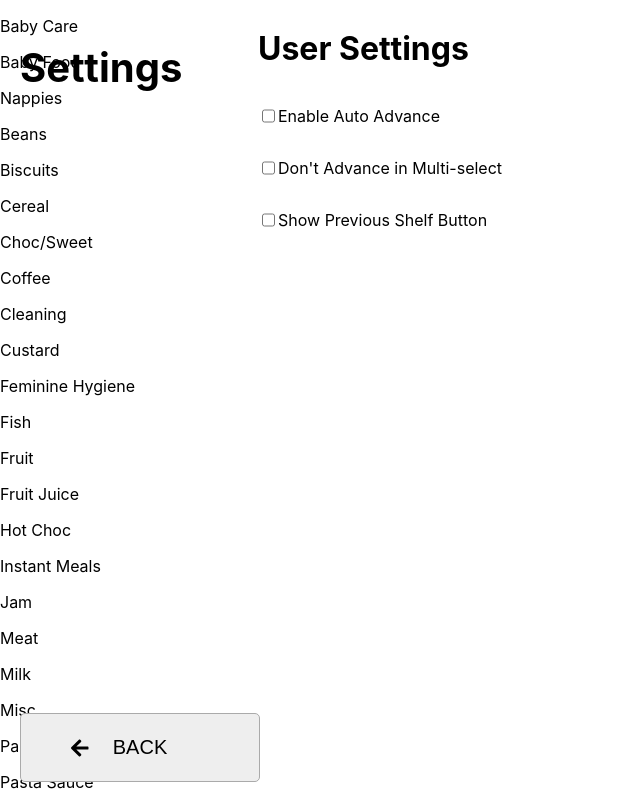
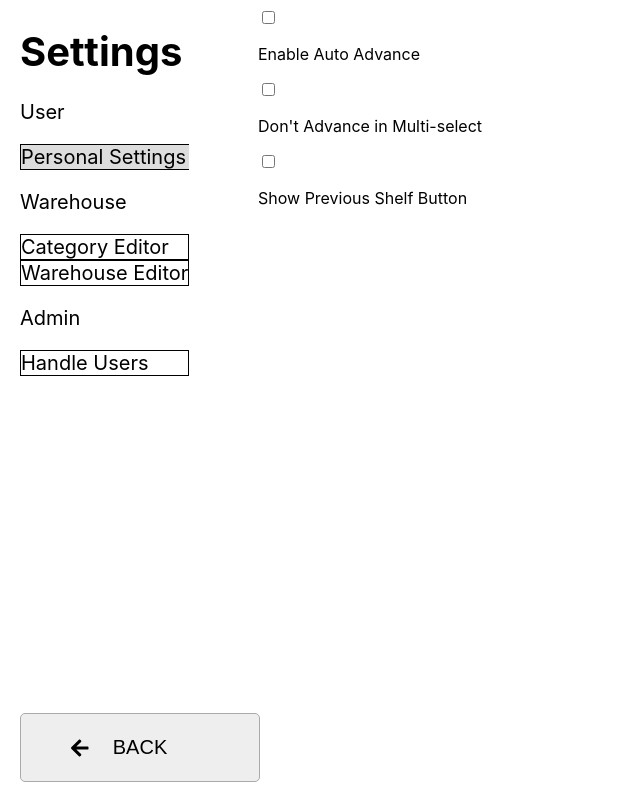
Before and after one commit to Kacper-Lubisz/TrayMaster, a React (Create React App) app: page / in a window 1280 px wide. Both pictures are taken after a click on the button "SETTINGS". Shown: the top 800 px of the page, without its empty margins (0-640 px from the left). Built offline with nearby package versions, Linux system fonts and the light colour scheme.

Commit message:
Basic functionality in category editor

```diff
--- a/package.json
+++ b/package.json
@@ -27,6 +27,7 @@
     "pepjs": "^0.5.2",
     "react": "^16.12.0",
     "react-dom": "^16.12.0",
+    "react-input-number": "^5.0.18",
     "react-router-dom": "^5.1.2",
     "react-scripts": "^3.3.0",
     "reactjs-popup": "^1.5.0",
--- a/src/components/CategoryEditor.tsx
+++ b/src/components/CategoryEditor.tsx
@@ -2,6 +2,8 @@ import classNames from "classnames";
 import React from "react";
 import {User} from "../core/Firebase";
 import {Category} from "../core/WarehouseModel";
+
+import "../styles/settings.scss";
 import "./styles/_categoryeditor.scss";
 
 
@@ -12,11 +14,20 @@ interface CategoryEditorProps {
 
 
 interface CategoryEditorState {
-    catSelected?: Category;
-    isCatSelected: boolean;
+    catSelected: Category;
     showEditCat: boolean;
     addCategory: boolean;
+    catName: string;
+    catShortName?: string;
+    catLow: number;
+    catHigh: number;
+    newCat: boolean;
 }
+
+/**
+ * This class displays all categories in the warehouse, lets the user
+ * edit and delete existing categories, and add new ones
+ */
 
 export class CategoryEditor extends React.Component<CategoryEditorProps, CategoryEditorState> {
 
@@ -24,56 +35,160 @@ export class CategoryEditor extends React.Component<CategoryEditorProps, Categor
         super(props);
 
         this.state = {
-            isCatSelected: false,
-            showEditCat: false,
+            showEditCat: true,
             addCategory: false,
+            catSelected: this.props.categories[0],
+            catName: this.props.categories[0].name,
+            catShortName: this.props.categories[0].shortName ? this.props.categories[0].shortName : undefined,
+            catLow: 0,
+            catHigh: 20,
+            newCat: false
         };
     }
 
+    /**
+     * Is called when user selects a category in the list
+     * Changes state values to display corresponding category
+     * in editor
+     * @param cat
+     */
     private selectCategory(cat: Category): void {
-        this.setState({catSelected: cat});
+        /**
+         * TODO change low/high stock to db when added there
+         */
+        if (this.checkIfCatChanged()) {
+            //popup, choose continue with, without saving or cancel
+        } else {
+            this.setState(state => ({
+                ...state,
+                catSelected: cat,
+                showEditCat: true,
+                catName: cat.name,
+                catShortName: cat.shortName ? cat.shortName : "",
+                catLow: 4,
+                catHigh: 20
+            }));
+        }
+    }
+
+    /**
+     * Creates the right-hand side of the screen
+     * Displays content of categories and allows user to edit them
+     */
+    private editCategory(): any {
+        return <div className="edit-category">
+            <h2>Edit {this.state.catSelected.name}</h2>
+            <h4>Name</h4>
+            <input type="text"
+                   value={this.state.catName}
+                   onChange={e => this.setState({...this.state, catName: e.target.value})}
+            />
+            <h4>Short Name</h4>
+            <input type="text"
+                   value={this.state.catShortName}
+                   onChange={e => this.setState({...this.state, catShortName: e.target.value})}/>
+            <h4>Low Stock Level</h4>
+
+            <button className="plus-minus-btns"
+                    onClick={() => {
+                        if (this.state.catLow < this.state.catHigh) {
+                            this.setState(state => ({
+                                ...state, catLow: (state.catLow + 1)
+                            }));
+                        }
+                    }}>
+                +
+            </button>
+            <p>{this.state.catLow} trays</p>
+            <button className="plus-minus-btns"
+                    onClick={() => {
+                        if (this.state.catLow > 0) {
+                            this.setState(state => ({
+                                ...state,
+                                catLow: (state.catLow - 1)
+                            }));
+                        }
+                    }}>
+                -
+            </button>
+
+            <h4>High Stock Level</h4>
+            <button className="plus-minus-btns"
+                    onClick={() => this.setState(state => ({
+                        ...state, catHigh: (state.catHigh + 1)
+                    }))}>
+                +
+            </button>
+            <p>{this.state.catHigh} trays</p>
+            <button className="plus-minus-btns"
+                    onClick={() => {
+                        if (this.state.catHigh > this.state.catLow) {
+                            this.setState(state => ({
+                                ...state,
+                                catHigh: (state.catHigh - 1)
+                            }));
+                        }
+                    }}>
+                -
+            </button>
+            <br/>
+            <button>Delete Category</button>
+            <button>Cancel</button>
+            <button onClick={() => this.saveCategory.bind(this)}>Save</button>
+
+        </div>;
+    }
+
+    /**
+     * Is called if user clicks button to add a new category
+     */
+    private addCategory(): void {
+        /**
+         * Open fields to add new category
+         * Create new index??
+         */
+        this.setState(state => ({
+            ...state,
+            newCat: true,
+            catName: "",
+            catShortName: "",
+            catLow: 0,
+            catHigh: 3
+        }));
+    }
+
+    /**
+     * Checks if any of the fields in the currently displayed category has changed
+     */
+    checkIfCatChanged(): boolean {
+        /**
+         * change low and high to db
+         */
+        if (this.state.catSelected.name !== this.state.catName
+            || this.state.catSelected.shortName !== this.state.catShortName
+            || this.state.catLow !== this.state.catLow
+            || this.state.catHigh !== this.state.catHigh) {
+            return true;
+        } else {
+            return false;
+        }
+
+    }
+
+    /**
+     *Saves changes to categories
+     */
+    private saveCategory(): void {
+        if (this.checkIfCatChanged()) {
+            //save values to db
+        }
     }
 
 
-    private deleteCategory(): void {
-        console.log(this.state.catSelected);
-        /**
-         *Check if any tray is using category
-         * If no:
-         * Display dialog asking "Are you sure you want to delete?"
-         * If yes:
-         * Let user know
-         *      option to cancel
-         *      option to change all to other category
-         *      else they are left with no category
-         */
-    }
-
-    private editCategory(): any {
-
-        /**
-         * Change
-         *      name of category
-         *      short name??
-         *      low stock warning
-         * everything should be returned
-         */
-        return <div>
-            <p>Pressed Edit</p>
-        </div>;
-    }
-
-    private addCategory(): void {
-        /**
-         * Open fields to add new category
-         */
-    }
-
-//delete and edit should only be clickable when a category is chosen
     render(): React.ReactNode {
 
-        return <div className="categoryEditor">
-            <div className="listCategories">
+        return <div className="settings-setting">
+            <div className="list-categories">
                 {this.props.categories.map((cat: Category) => {
                         return <div className="category" key={cat.name}><p
                             onClick={() => this.selectCategory(cat)}>{cat.name}</p>
@@ -82,22 +197,9 @@ export class CategoryEditor extends React.Component<CategoryEditorProps, Categor
                 )}
             </div>
             <div className="cat-editor-btns">
-                <button
-                    className={classNames("cat-editor-btn", {
-                        "cat-selected": this.state.catSelected
-                    })} onClick={() => this.setState({...this.state, showEditCat: true})}>
-                    Edit
-                </button>
-                <button className={classNames("cat-editor-btn", {
-                    "cat-selected": this.state.catSelected
-                })} onClick={() => this.deleteCategory()}>Delete
-                </button>
-                <button onClick={() => this.addCategory()}>Add Category</button>
+                <button className="add-cat-btn" onClick={() => this.addCategory.bind(this)}>Add Category</button>
             </div>
-            <div className="editCategory">
-                {this.state.showEditCat &&
-                this.editCategory()}
-            </div>
+            {this.editCategory()}
             <div>
 
             </div>
--- /dev/null
+++ b/src/components/UserSettings.tsx
@@ -0,0 +1,61 @@
+import React from "react";
+import {User} from "../core/Firebase/Authentication";
+
+import "../styles/settings.scss";
+
+
+interface UserSettingsProps {
+    user: User;
+}
+
+export class UserSettings extends React.Component<UserSettingsProps, any> {
+
+
+    render(): React.ReactNode {
+        const settings: {
+            get: () => boolean;
+            set: (value: boolean) => void;
+            label: string;
+        }[] = [
+            {
+                get: () => this.props.user.enableAutoAdvance,
+                set: (value: boolean) => this.props.user.enableAutoAdvance = value,
+                label: "Enable Auto Advance"
+            }, {
+                get: () => this.props.user.onlySingleAutoAdvance,
+                set: (value: boolean) => this.props.user.onlySingleAutoAdvance = value,
+                label: "Don't Advance in Multi-select"
+            }, {
+                get: () => this.props.user.showPreviousShelfButton,
+                set: (value: boolean) => this.props.user.showPreviousShelfButton = value,
+                label: "Show Previous Shelf Button"
+            }
+        ];
+        return (
+            <div>
+            {
+                settings.map(setting =>
+                    <div className="settings-setting" key={setting.label}
+                         onClick={() => {
+                             setting.set(!setting.get());
+                             this.forceUpdate();
+                         }}>
+                        <input
+                            type="checkbox"
+                            checked={setting.get()}
+                            onChange={async e => {
+                                setting.set(e.target.checked);
+                                await this.props.user.stage(true, true);
+                                this.forceUpdate();
+                            }}
+                        />
+                        <p>{setting.label}</p>
+                    </div>
+                )}
+            </div>
+
+    )
+        ;
+    }
+
+}
--- a/src/pages/SettingsPage.tsx
+++ b/src/pages/SettingsPage.tsx
@@ -1,8 +1,10 @@
 import {faArrowLeft} from "@fortawesome/free-solid-svg-icons";
 import {FontAwesomeIcon} from "@fortawesome/react-fontawesome";
+import classNames from "classnames";
 import React from "react";
 import {RouteComponentProps, withRouter} from "react-router-dom";
 import {CategoryEditor} from "../components/CategoryEditor";
+import {UserSettings} from "../components/UserSettings";
 import {Dialog} from "../core/Dialog";
 import {User} from "../core/Firebase/Authentication";
 import {Warehouse} from "../core/WarehouseModel/Layers/Warehouse";
@@ -15,71 +17,98 @@ interface SettingsProps {
     user: User;
 }
 
+interface SettingsState {
+    currentTab: Tab;
+}
+
+type Tab = "personal" | "wh-edit" | "cat-edit" | "handle-users";
+
+
 /**
  * RouteComponentProps enables the history.push to change paths
  * TODO change paths when those screens are added
  */
-class SettingsPage extends React.Component<RouteComponentProps & SettingsProps, any> {
+class SettingsPage extends React.Component<RouteComponentProps & SettingsProps, SettingsState> {
+
+    constructor(props: any) {
+        super(props);
+
+        this.state = {
+            currentTab: "personal"
+        };
+    }
+
+
+    showCurrentSetting(): React.ReactNode {
+
+        if (this.state.currentTab === "personal") {
+            return <UserSettings
+                user={this.props.user}
+            />;
+        } else if (this.state.currentTab === "cat-edit") {
+            return <CategoryEditor
+                categories={this.props.warehouse.categories}
+                user={this.props.user}
+            />;
+        } else if (this.state.currentTab === "wh-edit") {
+            //return warehouse editor
+        }
+    }
 
     render(): React.ReactNode {
-
-        const settings: {
-            get: () => boolean;
-            set: (value: boolean) => void;
-            label: string;
-        }[] = [
-            {
-                get: () => this.props.user.enableAutoAdvance,
-                set: (value: boolean) => this.props.user.enableAutoAdvance = value,
-                label: "Enable Auto Advance"
-            }, {
-                get: () => this.props.user.onlySingleAutoAdvance,
-                set: (value: boolean) => this.props.user.onlySingleAutoAdvance = value,
-                label: "Don't Advance in Multi-select"
-            }, {
-                get: () => this.props.user.showPreviousShelfButton,
-                set: (value: boolean) => this.props.user.showPreviousShelfButton = value,
-                label: "Show Previous Shelf Button"
-            }
-        ];
 
         return (
             <div className="settings">
                 <div className="settings-header">
                     <h1>Settings</h1>
                 </div>
-                <div>
-                    <CategoryEditor
-                        categories={this.props.warehouse.categories}
-                        user={this.props.user}
-                    />
+                <div className="settings-tabs">
+                    <p>User</p>
+                    <div className={classNames("tab", {
+                        "tab-selected": this.state.currentTab === "personal"
+                    })}
+                         onClick={() => this.setState(state => ({...state, currentTab: "personal"}))}
+                    >
+                        Personal Settings
+                    </div>
+                    {this.props.user.isAdmin ?
+                     <div>
+                         <p>Warehouse</p>
+                         <div className={classNames("tab", {
+                             "tab-selected": this.state.currentTab === "cat-edit"
+                         })}
+                              onClick={() => this.setState(state => ({...state, currentTab: "cat-edit"}))}
+                         >
+                             Category Editor
+                         </div>
+                         <div className={classNames("tab", {
+                             "tab-selected": this.state.currentTab === "wh-edit"
+                         })}
+                              onClick={() => this.setState(state => ({...state, currentTab: "wh-edit"}))}
+                         >
+                             Warehouse Editor
+                         </div>
+                         <p>Admin</p>
+                         <div className={classNames("tab", {
+                             "tab-selected": this.state.currentTab === "handle-users"
+                         })}
+                              onClick={() => this.setState(state => ({...state, currentTab: "handle-users"}))}
+                         >
+                             Handle Users
+                         </div>
+                     </div>
+                                             : undefined}
                 </div>
+
+                <div className="settings-content">
+                    {this.showCurrentSetting()}
+                </div>
+
                 <div className="settings-btns">
                     <button className="key-btn" onClick={() => this.props.history.goBack()}>
                         <FontAwesomeIcon className="back-btn" icon={faArrowLeft}/>
                         <p>Back</p>
                     </button>
-                </div>
-                <div className="settings-content">
-                    <h1>User Settings</h1>
-                    {settings.map(setting =>
-                        <div className="settings-setting" key={setting.label}
-                             onClick={() => {
-                                 setting.set(!setting.get());
-                                 this.forceUpdate();
-                             }}>
-                            <input
-                                type="checkbox"
-                                checked={setting.get()}
-                                onChange={async e => {
-                                    setting.set(e.target.checked);
-                                    await this.props.user.stage(true, true);
-                                    this.forceUpdate();
-                                }}
-                            />
-                            <p>{setting.label}</p>
-                        </div>
-                    )}
                 </div>
             </div>
         );
--- a/src/styles/settings.scss
+++ b/src/styles/settings.scss
@@ -2,22 +2,6 @@
 
 .settings {
 
-}
-
-.settings-content {
-  position: fixed;
-  left: 258px;
-  bottom: 8px;
-  right: 8px;
-  top: 8px;
-
-  display: block;
-
-  > .settings-setting {
-    display: flex;
-    flex-direction: row;
-
-  }
 }
 
 .settings-header {
@@ -56,3 +40,41 @@
     left: 50px;
   }
 }
+
+.settings-tabs {
+  position: fixed;
+  vertical-align: central;
+  left: 20px;
+  font-size: 20px;
+  padding-top: 80px;
+
+  .p {
+
+  }
+
+  .tab {
+    cursor: pointer;
+    border: 1px solid;
+  }
+
+  .tab-selected {
+    background-color: #dddddd;
+    border-right: none;
+  }
+}
+
+.settings-content {
+  position: absolute;
+  left: 258px;
+  bottom: 8px;
+  right: 8px;
+  top: 8px;
+
+  display: block;
+
+  > .settings-setting {
+    display: flex;
+    flex-direction: row;
+    padding-top: 20px;
+  }
+}
```
Also changed, not shown: src/components/styles/_categoryeditor.scss (+13 -0 lines), 1 other file (tests, documents, lock files or other folders).
